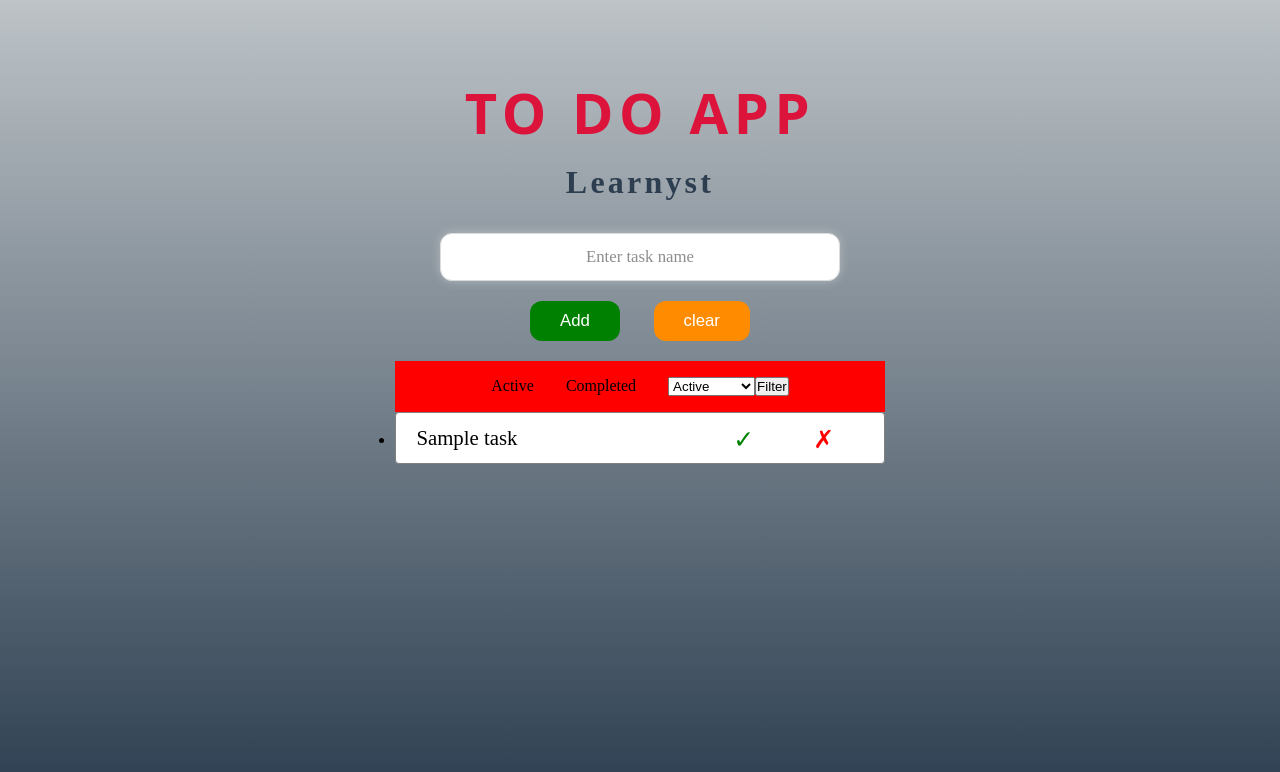
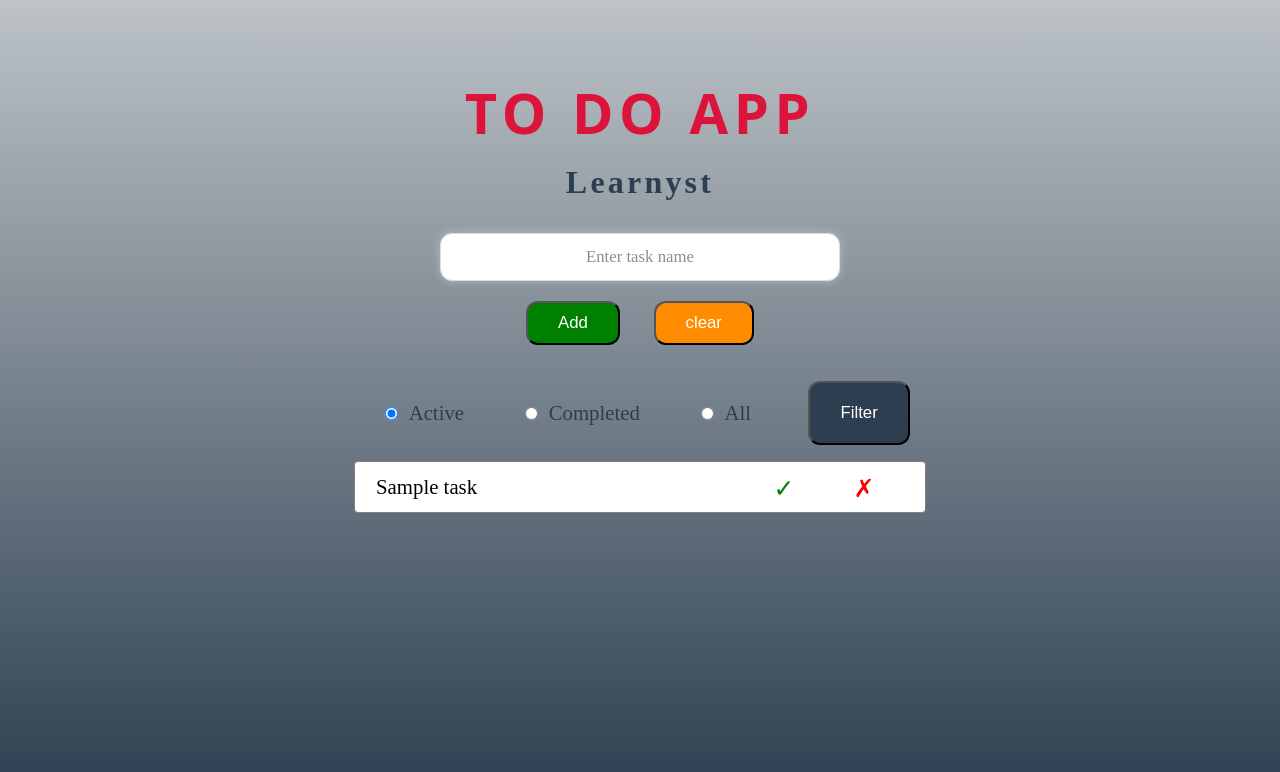
Before and after one commit to ayechico21/to-do-app, a React (Vite) app: page / in a window 1280 px wide. Shown: the top 772 px of the page. Built offline with nearby package versions, Linux system fonts and the light colour scheme.

Commit message:
finished styling

```diff
--- a/src/components/NewTask.styled.js
+++ b/src/components/NewTask.styled.js
@@ -29,8 +29,6 @@ export const ButtonWrapper = styled.div`
 
     padding: 10px 30px;
     font-size: 1.05em;
-    border: none;
-    outline: none;
 
     border-radius: 12px;
     &:hover {
--- a/src/components/Task.jsx
+++ b/src/components/Task.jsx
@@ -1,7 +1,7 @@
 import React, { useState } from "react";
 import { useDispatch } from "react-redux";
 import { deleteTask, editTask, taskDone } from "../store/tasks";
-import { TaskButton, TaskWrapper } from "./Task.styled";
+import { TaskButton, TaskName, TaskWrapper } from "./Task.styled";
 const Task = ({ task }) => {
   const [editStatus, setEditStatus] = useState(false);
   const [taskName, setTaskName] = useState(task.name);
@@ -50,7 +50,7 @@ const Task = ({ task }) => {
 
   return (
     <TaskWrapper done={task.isDone}>
-      <div>
+      <TaskName>
         {!editStatus && (
           <div onClick={handleEditingStatus} style={viewMode}>
             {task.name}
@@ -65,7 +65,7 @@ const Task = ({ task }) => {
             style={editMode}
           ></input>
         )}
-      </div>
+      </TaskName>
       <TaskButton>
         <button onClick={handleOnDone} className="done">
           ✓
--- a/src/components/Task.styled.js
+++ b/src/components/Task.styled.js
@@ -24,6 +24,7 @@ export const TaskButton = styled.div`
     width: 70px;
     font-size: 1.2em;
     border: none;
+    cursor: pointer;
   }
   .done {
     color: green;
@@ -40,3 +41,19 @@ export const TaskButton = styled.div`
     border: 2px solid red;
   }
 `;
+
+export const TaskName = styled.div`
+  cursor: pointer;
+  input {
+    text-align: center;
+    font-family: "Merriweather", serif;
+    flex-basis: 80px;
+
+    padding: 3px 5px;
+    border: 2px solid grey;
+    box-shadow: 0px 0px 10px 0px rgba(219, 219, 219, 0.5);
+    font-size: 1.05em;
+    border-radius: 12px;
+    color: Black;
+  }
+`;
--- a/src/components/TaskInfo.jsx
+++ b/src/components/TaskInfo.jsx
@@ -1,12 +1,14 @@
 import React, { useState } from "react";
 import { useDispatch } from "react-redux";
 import { filterTask } from "../store/tasks";
-import { TaskInfoWrapper } from "./TaskInfo.styled";
+import { TaskInfoWrapper, RadioInputsWrapper } from "./TaskInfo.styled";
+
 const TasksInfo = ({ tasks }) => {
   const [filter, setFilter] = useState("active");
   const dispatch = useDispatch();
 
-  const handleFilterChange = (event) => {
+  const onRadioChange = (event) => {
+    console.log(event.target.value);
     setFilter(event.target.value);
   };
   const handleFilter = () => {
@@ -14,16 +16,40 @@ const TasksInfo = ({ tasks }) => {
   };
   return (
     <TaskInfoWrapper>
-      <div>Active</div>
-      <div>Completed</div>
-      <div>
-        <select value={filter} onChange={handleFilterChange}>
-          <option value="active">Active</option>
-          <option value="completed">Completed</option>
-          <option value="all">ALL</option>
-        </select>
-        <button onClick={handleFilter}>Filter</button>
-      </div>
+      <RadioInputsWrapper>
+        <div>
+          <input
+            type="radio"
+            id="active"
+            name="filter"
+            value="active"
+            defaultChecked
+            onChange={onRadioChange}
+          />
+          <label htmlFor="active">Active</label>
+        </div>
+        <div>
+          <input
+            type="radio"
+            id="completed"
+            name="filter"
+            value="completed"
+            onChange={onRadioChange}
+          />
+          <label htmlFor="completed">Completed</label>
+        </div>
+        <div>
+          <input
+            type="radio"
+            id="all"
+            name="filter"
+            value="all"
+            onChange={onRadioChange}
+          />
+          <label htmlFor="all">All</label>
+        </div>
+      </RadioInputsWrapper>
+      <button onClick={handleFilter}>Filter</button>
     </TaskInfoWrapper>
   );
 };
--- a/src/components/TaskInfo.styled.js
+++ b/src/components/TaskInfo.styled.js
@@ -1,12 +1,42 @@
 import styled from "styled-components";
 
 export const TaskInfoWrapper = styled.div`
-  background-color: red;
-
   padding: 1em;
   display: flex;
   justify-content: center;
   flex-wrap: wrap;
   column-gap: 2em;
   row-gap: 1em;
+
+  button {
+    color: #fff;
+    background-color: #2c3e50;
+
+    padding: 10px 30px;
+    font-size: 1.05em;
+
+    border-radius: 12px;
+    &:hover {
+      cursor: pointer;
+    }
+  }
 `;
+
+export const RadioInputsWrapper = styled.div`
+  display: flex;
+  justify-content: center;
+  gap: 1em;
+  margin: 20px 0;
+  font-size: 1.3em;
+  div {
+    margin: 0 15px;
+  }
+
+  label {
+    color: #2c3e50;
+    padding: 0.5em;
+  }
+
+  input {
+  }
+`;
--- a/src/components/TaskList.jsx
+++ b/src/components/TaskList.jsx
@@ -4,7 +4,7 @@ import Task from "./Task";
 const TaskList = ({ tasks }) => {
   return (
     <>
-      <ul>
+      <ul style={{ listStyle: "none" }}>
         {tasks.map((task) => (
           <li key={task.name}>
             <Task task={task} />
```
